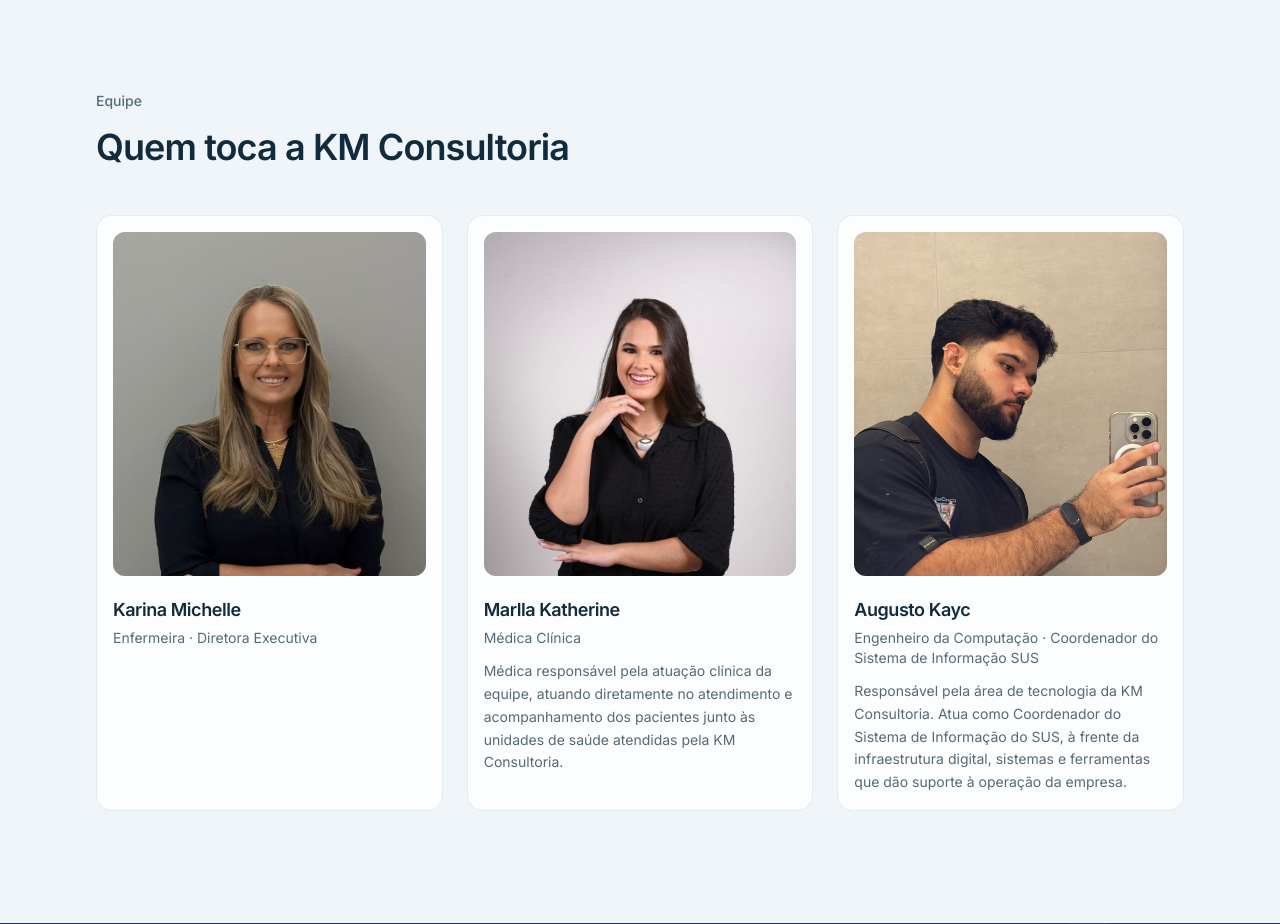
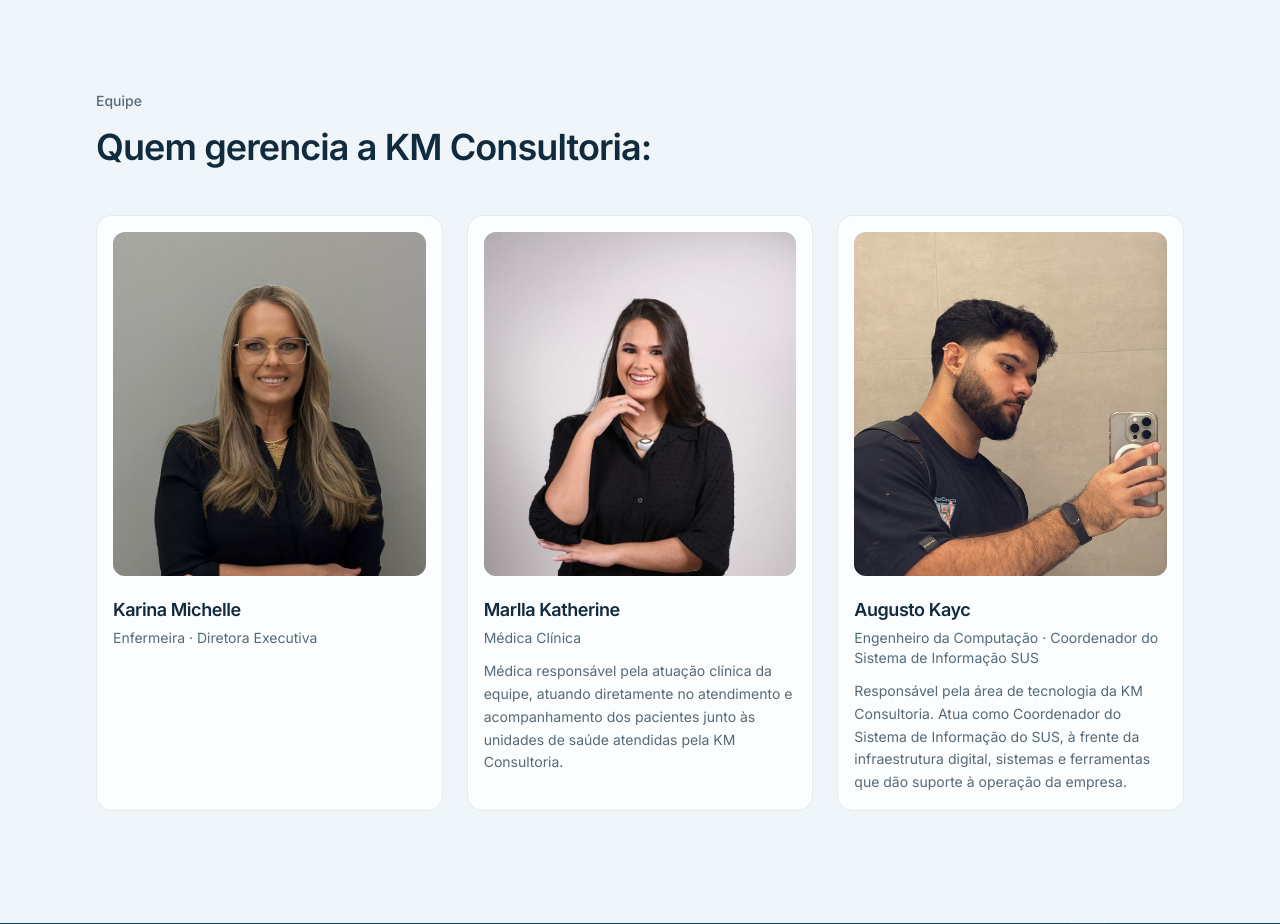
Before and after one commit to akayc/km-consultoria, a Next.js app: page / in a window 1280 px wide. Shown: the part 5100-6024 px from the top of the page. Built offline with nearby package versions, Linux system fonts and the light colour scheme.

Commit message:
Alteração em troca de palavra na equipe

```diff
--- a/app/page.tsx
+++ b/app/page.tsx
@@ -220,7 +220,7 @@
         <Team
           id="equipe"
           eyebrow="Equipe"
-          title="Quem toca a KM Consultoria"
+          title="Quem gerencia a KM Consultoria:"
           tone="surface"
           members={[
             {
```
